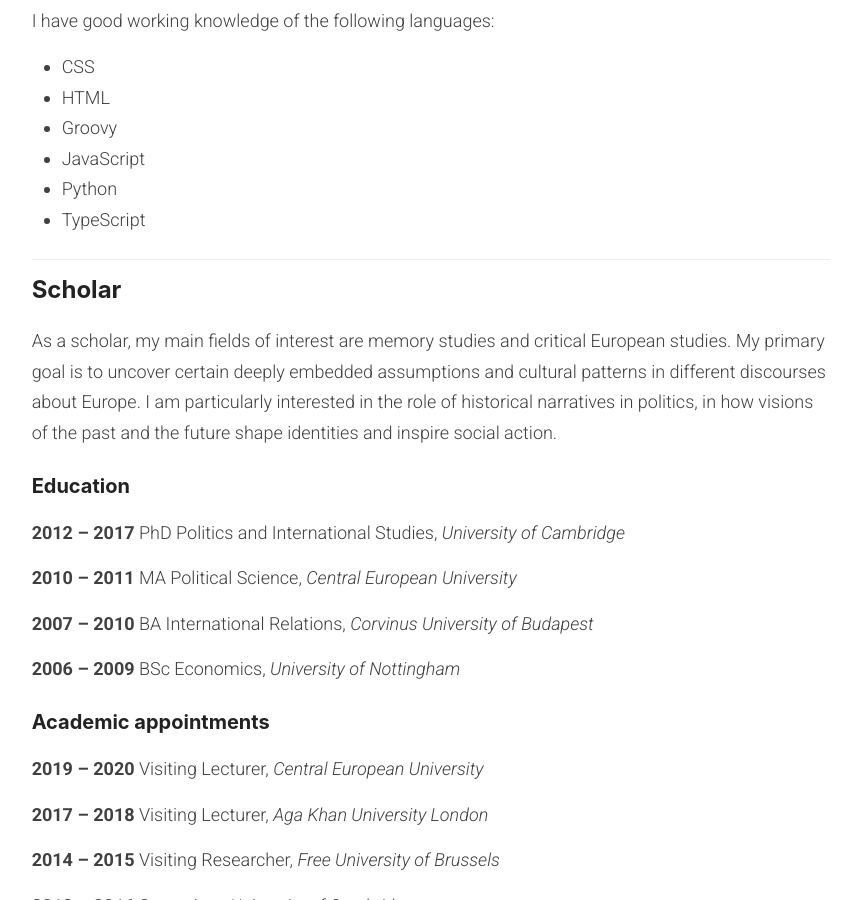
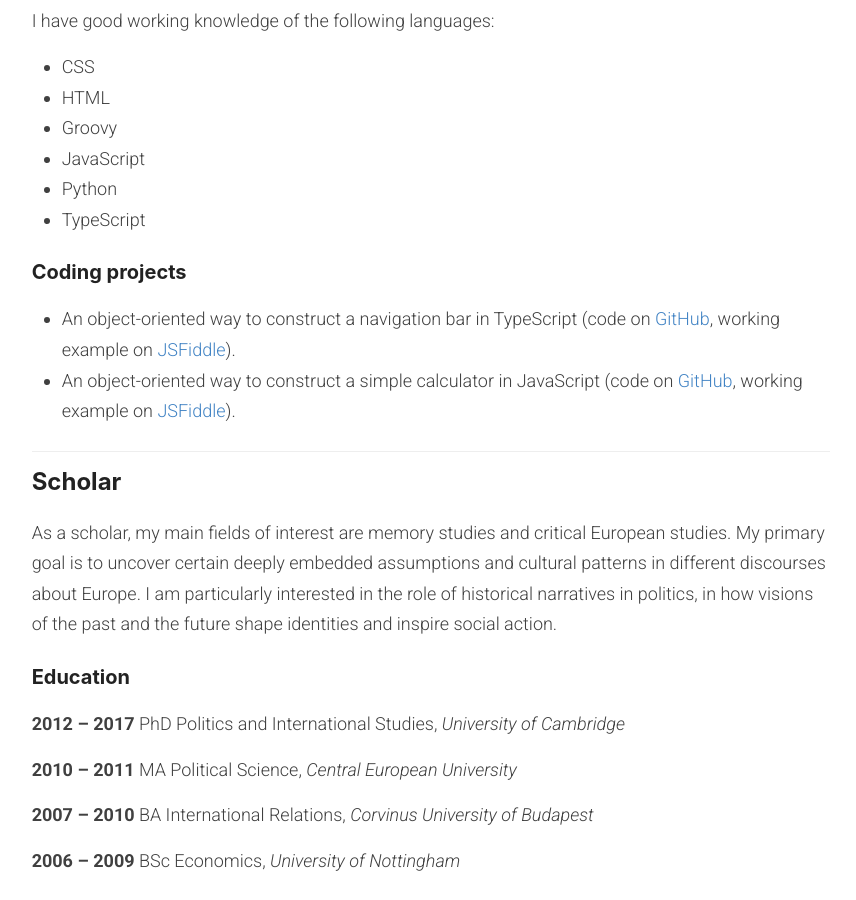
Before and after one commit to tothmano/manototh.github.io, a Jekyll site: the page built from _pages/home.md, in a window 1280 px wide and 900 px high, scrolled down 2324 px. Shown: the whole window, without its empty margins (209-1065 px from the left). Built offline with Jekyll 4.4.1, drawn with Linux system fonts in a browser that asks for light colours.

Commit message:
Add calculator and navbar coding project to home

```diff
--- a/_pages/home.md
+++ b/_pages/home.md
@@ -73,9 +73,10 @@
 - Python
 - TypeScript
 
-<!-- ### Coding projects
+### Coding projects
 
-- TODO -->
+- An object-oriented way to construct a navigation bar in TypeScript (code on [GitHub](https://github.com/manototh/oop-navbar), working example on [JSFiddle](https://jsfiddle.net/manototh/3nat2L5o/15/)).
+- An object-oriented way to construct a simple calculator in JavaScript (code on [GitHub](https://github.com/manototh/oop-calculator), working example on [JSFiddle](https://jsfiddle.net/manototh/8qLvb64t/3/)).
 
 ## Scholar
 
```
